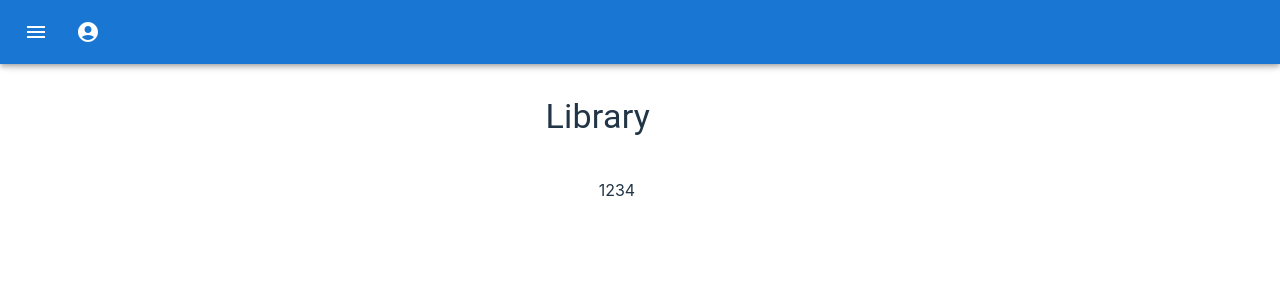
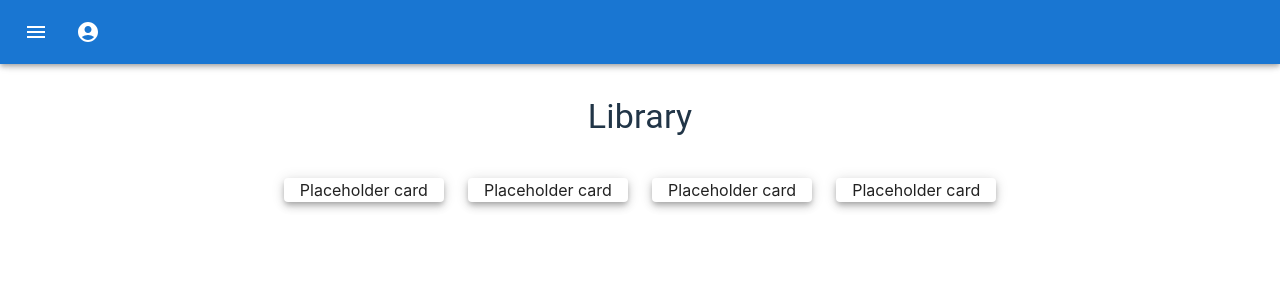
Before and after one commit to eccpluto/IOD2024-capstoneProject, a React (Vite) app in the folder frontend/ideo/: page /library in a window 1280 px wide. Shown: the top 300 px of the page. Built offline with nearby package versions, Linux system fonts and the light colour scheme.

Commit message:
some structure for library

```diff
--- a/frontend/ideo/src/components/LibraryBrowser.jsx
+++ b/frontend/ideo/src/components/LibraryBrowser.jsx
@@ -1,11 +1,47 @@
-export default function LibraryBrowser (props) {
+import { Box, Container, Grid } from "@mui/material";
+import ResourceCard from "./ResourceCard";
 
-    // destructure props, also indicates allowable props
-    const { userId } = props;
+// provides UI access to library resources for a give user
+export default function LibraryBrowser(props) {
 
-    return(
-        <>
-        {userId}
-        </>
-    )
+  // destructure props, also indicates allowable props
+  const { userId } = props;
+
+  return (
+    <Container>
+      {/* layout the resources in a grid */}
+      <Grid
+        container
+        spacing={3}
+        direction="row"
+        justifyContent="center"
+        alignItems="flex-end"
+      >
+        <Grid item xs={6} sm={4} lg={3} xl={2}>
+          <ResourceCard />
+        </Grid>
+        <Grid item xs={6} sm={4} lg={3} xl={2}>
+          <ResourceCard />
+        </Grid>
+        <Grid item xs={6} sm={4} lg={3} xl={2}>
+          <ResourceCard />
+        </Grid>
+        <Grid item xs={6} sm={4} lg={3} xl={2}>
+          <ResourceCard />
+        </Grid>
+      </Grid>
+      {/* <Box
+        height={200}
+        width={200}
+        my={4}
+        display="flex"
+        alignItems="center"
+        gap={4}
+        p={2}
+        sx={{ border: '2px solid grey' }}
+      >
+        This Box uses MUI System props for quick customization.
+      </Box> */}
+    </Container>
+  )
 }
--- /dev/null
+++ b/frontend/ideo/src/components/ResourceCard.jsx
@@ -0,0 +1,11 @@
+import { Box, Paper } from "@mui/material";
+
+export default function ResourceCard(props) {
+    return (
+        <Paper
+            elevation={5}
+        >
+            Placeholder card
+        </Paper>
+    )
+}
--- a/frontend/ideo/src/components/ResourceViewer.jsx
+++ b/frontend/ideo/src/components/ResourceViewer.jsx
@@ -1,5 +1,18 @@
+import { Box } from "@mui/material";
+
 export default function ResourceViewer (props) {
     return(
-        <></>
+        <Box
+        height={200}
+        width={200}
+        my={4}
+        display="flex"
+        alignItems="center"
+        gap={4}
+        p={2}
+        sx={{ border: '2px solid grey' }}
+      >
+        This Box uses MUI System props for quick customization.
+      </Box>
     )
 }
--- a/frontend/ideo/src/components/common/Header.jsx
+++ b/frontend/ideo/src/components/common/Header.jsx
@@ -1,17 +1,17 @@
-import { Typography } from "@mui/material";
+import { Box, Typography } from "@mui/material";
 import React from "react";
 
 // header just displays the current page to indicate user's location
 export default function Header(props) {
     const { sections, title } = props;
     return (
-        <React.Fragment>
+        <Box>
             <Typography variant="h4" component="h1" sx={{
                 mb: 2,
                 color: props.color,
             }}>
                 {props.title}
             </Typography>
-        </React.Fragment>
+        </Box>
     )
 }
--- a/frontend/ideo/src/components/index.js
+++ b/frontend/ideo/src/components/index.js
@@ -3,3 +3,4 @@
 export { default as LibraryBrowser } from './LibraryBrowser';
 export { default as LoginForm } from './LoginForm';
 export { default as ResourceViewer } from './ResourceViewer';
+export { default as ResourceCard } from './ResourceCard';
--- a/frontend/ideo/src/pages/LibraryPage.jsx
+++ b/frontend/ideo/src/pages/LibraryPage.jsx
@@ -6,12 +6,11 @@ import { useUserContext } from "../contexts/UserContext";
 
 export default function LibraryPage(props) {
 
-    // library needs to be able to access and modify user-specific resources
-    // UserContext should be fixed before continuing.
     const { user}  = useUserContext();
 
     return (
-        <Container maxWidth="lg" sx={{ height: '100vh' }}>
+        // all pages are in a container
+        <Container maxWidth="xl" sx={{ height: '100vh' }}>
             {/* components are placed in the grid system */}
             <Grid
                 container
@@ -21,20 +20,20 @@ export default function LibraryPage(props) {
                 alignItems="flex-end"
             >
                 {/* header, fill all available space in grid container*/}
-                <Grid container item xs={12}>
+                <Grid item xs={12}>
                     <Header title="Library" />
                 </Grid>
 
                 {/* resource browser */}
-                <Grid container item xs={12} md={4} lg={3}>
+                <Grid item xs={12}>
                     <LibraryBrowser userId={user.id}/>
                 </Grid>
 
                 {/* TODO - hide this on xs screens, potentially popup functionality for viewer */}
                 {/* resource viewer */}
-                <Grid container item xs={12} md={4} lg={3}>
+                {/* <Grid container item xs={12} md={4} lg={3}>
                     <ResourceViewer />
-                </Grid>
+                </Grid> */}
 
             </Grid>
 
```
